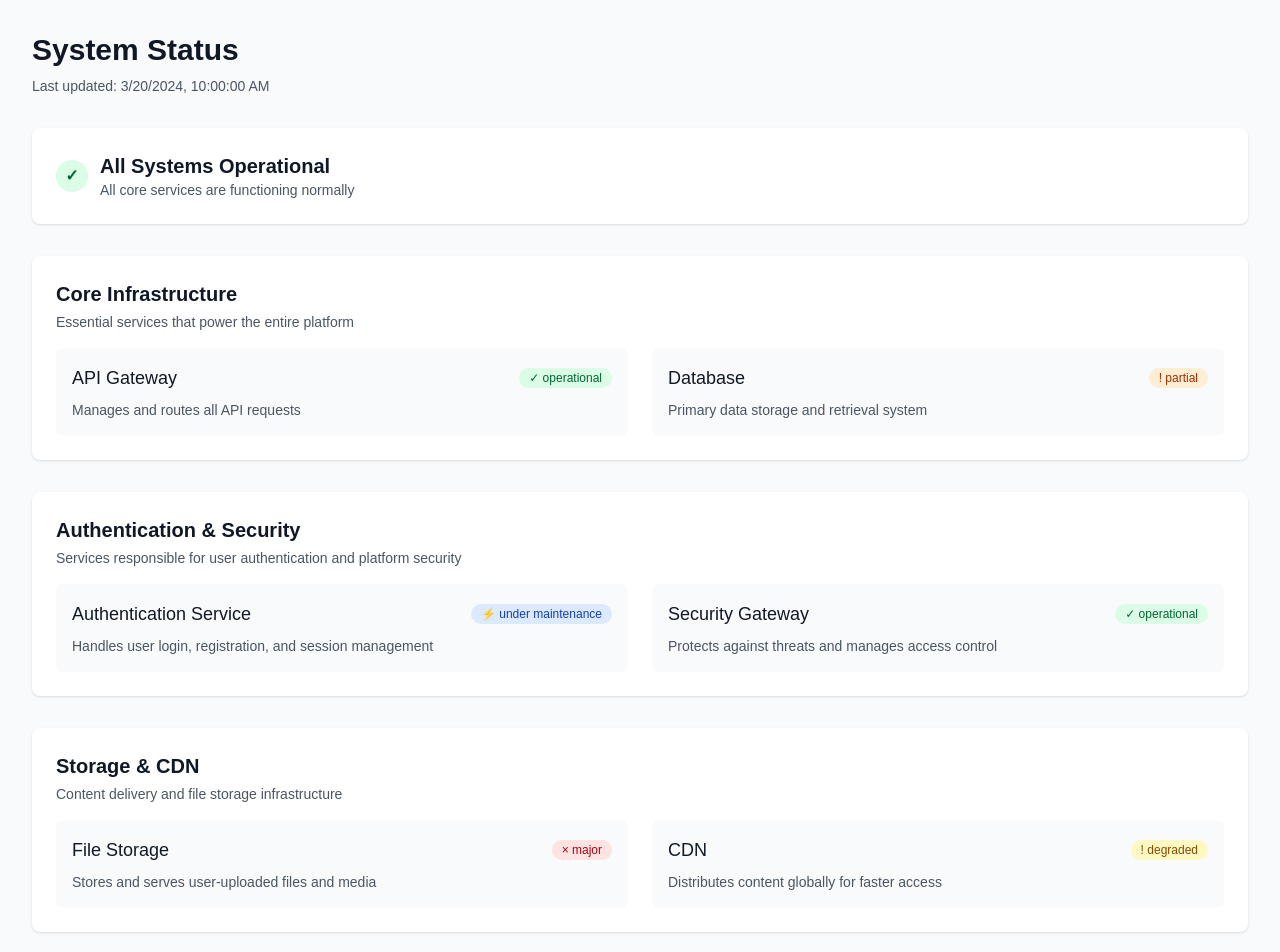
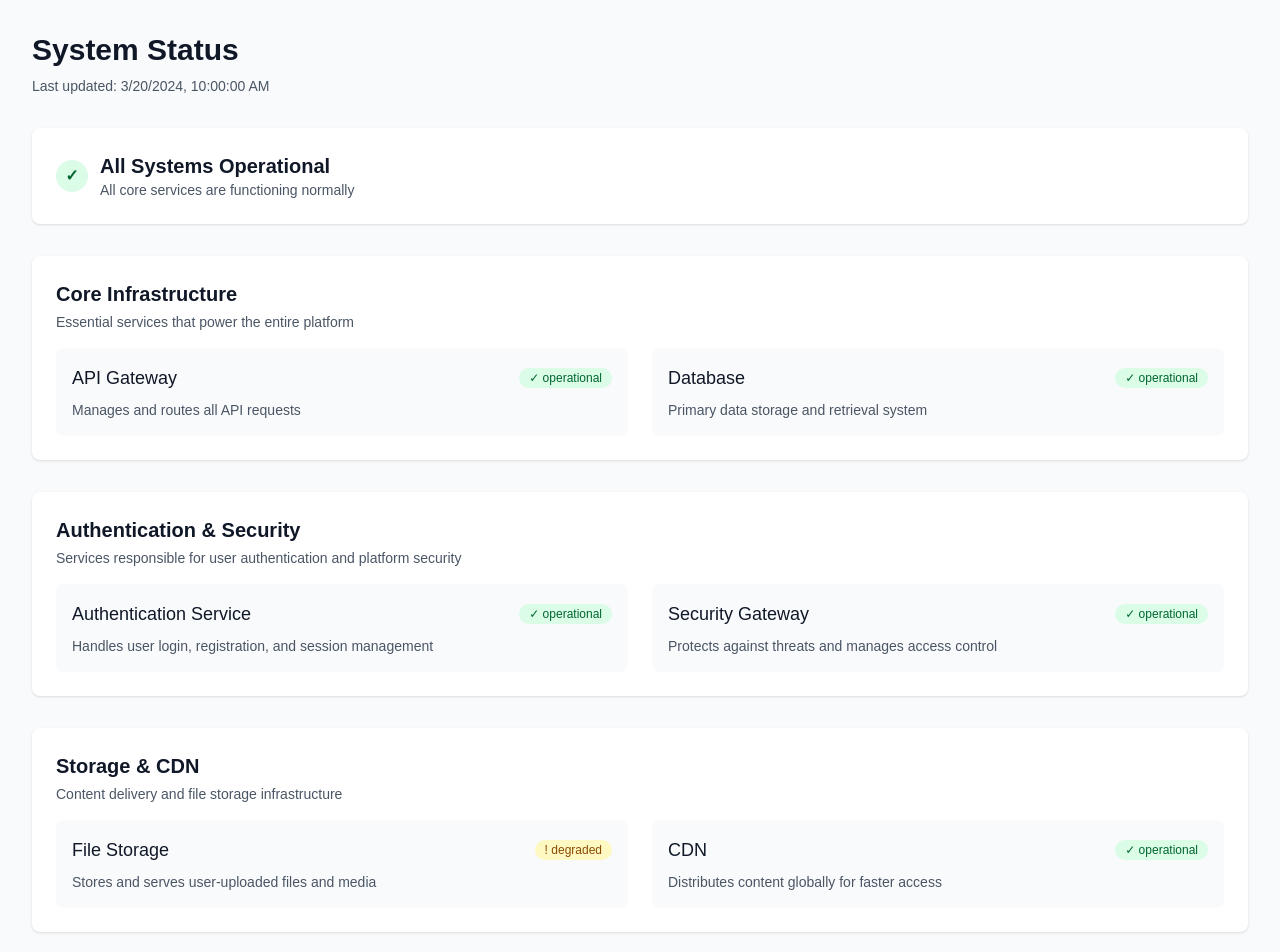
Before and after one commit to Codox/status-for-systems, a Next.js app in the folder web/: page / in a window 1280 px wide. Shown: the top 952 px of the page. Built offline with nearby package versions, Linux system fonts and the light colour scheme.

Commit message:
REMOVED Comments for now

```diff
--- a/web/src/app/page.tsx
+++ b/web/src/app/page.tsx
@@ -15,7 +15,7 @@ const systemStatus = {
         {
           name: "Database",
           description: "Primary data storage and retrieval system",
-          status: "partial",
+          status: "operational",
         },
       ],
     },
@@ -26,7 +26,7 @@ const systemStatus = {
         {
           name: "Authentication Service",
           description: "Handles user login, registration, and session management",
-          status: "under_maintenance",
+          status: "operational",
         },
         {
           name: "Security Gateway",
@@ -42,12 +42,12 @@ const systemStatus = {
         {
           name: "File Storage",
           description: "Stores and serves user-uploaded files and media",
-          status: "major",
+          status: "degraded",
         },
         {
           name: "CDN",
           description: "Distributes content globally for faster access",
-          status: "degraded",
+          status: "operational",
         },
       ],
     },
@@ -68,47 +68,6 @@ const systemStatus = {
       duration: "ongoing",
     },
   ],
-};
-
-const getStatusStyles = (status: string) => {
-  switch (status) {
-    case "operational":
-      return {
-        bg: "bg-green-100",
-        text: "text-green-800",
-        icon: "✓",
-      };
-    case "degraded":
-      return {
-        bg: "bg-yellow-100",
-        text: "text-yellow-800",
-        icon: "!",
-      };
-    case "partial":
-      return {
-        bg: "bg-orange-100",
-        text: "text-orange-800",
-        icon: "!",
-      };
-    case "major":
-      return {
-        bg: "bg-red-100",
-        text: "text-red-800",
-        icon: "×",
-      };
-    case "under_maintenance":
-      return {
-        bg: "bg-blue-100",
-        text: "text-blue-800",
-        icon: "⚡",
-      };
-    default:
-      return {
-        bg: "bg-gray-100",
-        text: "text-gray-800",
-        icon: "?",
-      };
-  }
 };
 
 export default function Home() {
@@ -153,9 +112,7 @@ export default function Home() {
                 </p>
               </div>
               <div className="grid grid-cols-1 md:grid-cols-2 gap-6">
-                {group.services.map((service) => {
-                  const statusStyles = getStatusStyles(service.status);
-                  return (
+                {group.services.map((service) => (
                   <div
                     key={service.name}
                     className="bg-gray-50 rounded-lg p-4"
@@ -165,40 +122,45 @@ export default function Home() {
                         {service.name}
                       </h3>
                       <span
-                          className={`inline-flex items-center px-2.5 py-0.5 rounded-full text-xs font-medium ${statusStyles.bg} ${statusStyles.text}`}
+                        className={`inline-flex items-center px-2.5 py-0.5 rounded-full text-xs font-medium ${
+                          service.status === "operational"
+                            ? "bg-green-100 text-green-800"
+                            : "bg-yellow-100 text-yellow-800"
+                        }`}
                       >
-                          {statusStyles.icon} {service.status.replace('_', ' ')}
+                        {service.status === "operational" ? "✓" : "!"} {service.status}
                       </span>
                     </div>
                     <p className="text-sm text-gray-600">
                       {service.description}
                     </p>
                   </div>
-                  );
-                })}
+                ))}
               </div>
             </div>
           ))}
         </div>
 
-        {/* Recent Incidents */}
+        {/* Recent Incidents - Temporarily disabled
         <div className="bg-white rounded-lg shadow-sm p-6">
           <h2 className="text-xl font-semibold text-gray-900 mb-4">
             Recent Incidents
           </h2>
           <div className="space-y-4">
-            {systemStatus.recentIncidents.map((incident) => {
-              const statusStyles = getStatusStyles(incident.status);
-              return (
+            {systemStatus.recentIncidents.map((incident) => (
               <div
                 key={incident.id}
                 className="flex items-start space-x-4 p-4 bg-gray-50 rounded-lg"
               >
                 <div className="flex-shrink-0">
                   <span
-                      className={`inline-flex items-center justify-center h-5 w-5 rounded-full ${statusStyles.bg} ${statusStyles.text}`}
+                    className={`inline-flex items-center justify-center h-5 w-5 rounded-full ${
+                      incident.status === "resolved"
+                        ? "bg-green-100 text-green-800"
+                        : "bg-yellow-100 text-yellow-800"
+                    }`}
                   >
-                      {statusStyles.icon}
+                    {incident.status === "resolved" ? "✓" : "!"}
                   </span>
                 </div>
                 <div className="flex-1">
@@ -211,15 +173,19 @@ export default function Home() {
                   </p>
                 </div>
                 <span
-                    className={`inline-flex items-center px-2.5 py-0.5 rounded-full text-xs font-medium ${statusStyles.bg} ${statusStyles.text}`}
+                  className={`inline-flex items-center px-2.5 py-0.5 rounded-full text-xs font-medium ${
+                    incident.status === "resolved"
+                      ? "bg-green-100 text-green-800"
+                      : "bg-yellow-100 text-yellow-800"
+                  }`}
                 >
                   {incident.status}
                 </span>
               </div>
-              );
-            })}
+            ))}
           </div>
         </div>
+        */}
       </div>
     </main>
   );
```
Lines whose indentation alone changed are shown as unchanged.
